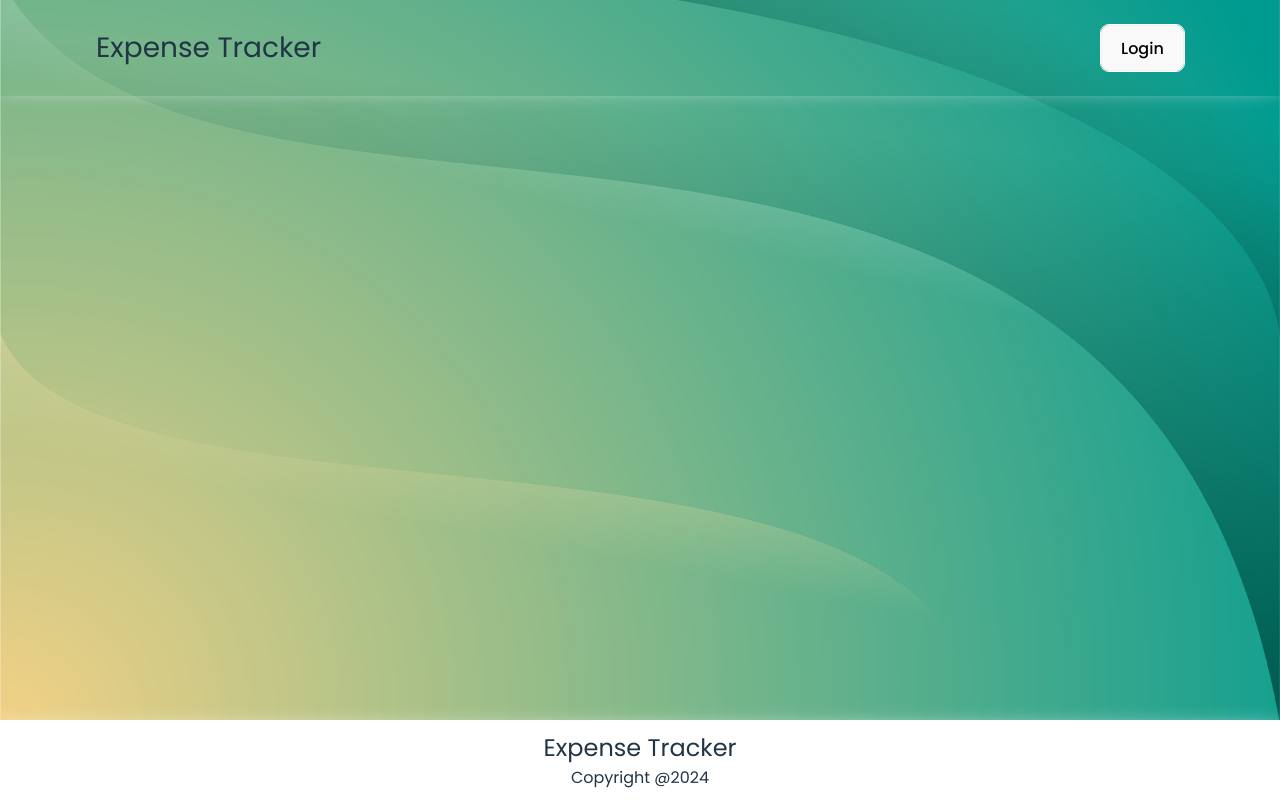
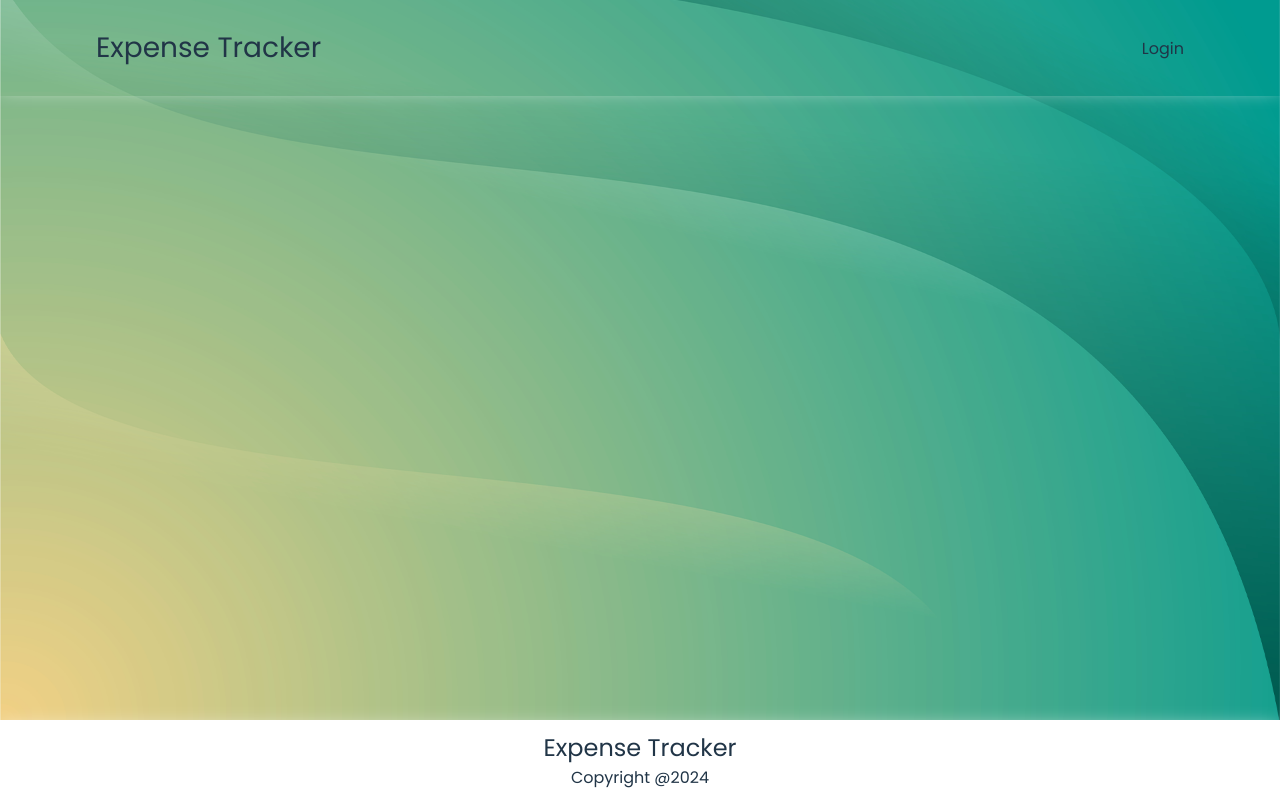
Before and after one commit to saladinhodzic/Expense-Tracker, a React (Vite) app: page / in a window 1280 px wide. Both pictures are taken after a click on the button "Login". Built offline with nearby package versions, Linux system fonts and the light colour scheme.

Commit message:
Changing the button from it state to li element depending on href adress

```diff
--- a/src/components/Header/Header.jsx
+++ b/src/components/Header/Header.jsx
@@ -3,7 +3,7 @@ import "./Header.css";
 import { AppContext } from "../../context/ContextWrapper";
 
 export default function Header() {
-  const { loggedIn, navigate } = useContext(AppContext);
+  const { loggedIn, navigate, location } = useContext(AppContext);
 
   let list = (
     <ul className="list">
@@ -12,13 +12,16 @@ export default function Header() {
       <li>Your expenses</li>
     </ul>
   );
+  console.log(location);
+  let loginButton =
+    location.pathname === "/login" ? (
+      <li>Login</li>
+    ) : (
+      <button onClick={() => navigate("/login")}>Login</button>
+    );
 
   if (!loggedIn) {
-    list = (
-      <ul className="list">
-        <button onClick={() => navigate("/login")}>Login</button>
-      </ul>
-    );
+    list = <ul className="list">{loginButton}</ul>;
   }
 
   return (
--- a/src/context/ContextWrapper.jsx
+++ b/src/context/ContextWrapper.jsx
@@ -1,16 +1,19 @@
 import { useState } from "react";
 import { createContext } from "react";
-import { useNavigate } from "react-router-dom";
+import { useLocation, useNavigate } from "react-router-dom";
 
 const AppContext = createContext();
 
 function ContextWrapper({ children }) {
   const [loggedIn, setLoggedIn] = useState(false);
   const navigate = useNavigate();
+  const location = useLocation();
+
   const values = {
     loggedIn,
     setLoggedIn,
     navigate,
+    location,
   };
   return <AppContext.Provider value={values}>{children}</AppContext.Provider>;
 }
```
